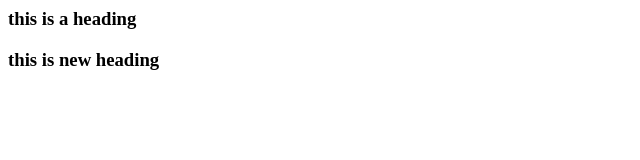
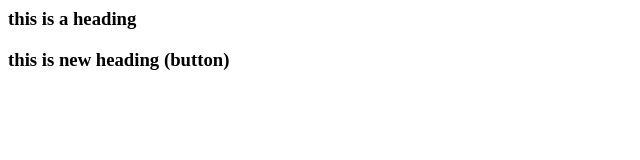
Before and after one commit to VJgithub24/localRepo, a plain HTML site: page index.html in a window 1280 px wide. Shown: the full height of the page, 0-640 px from the left. Drawn offline with Linux system fonts and the light colour scheme.

```diff
--- a/index.html
+++ b/index.html
@@ -1,2 +1,2 @@
 <h3>this is a heading</h3>
-<h3>this is new heading</h3>
+<h3>this is new heading (button)</h3>
```
